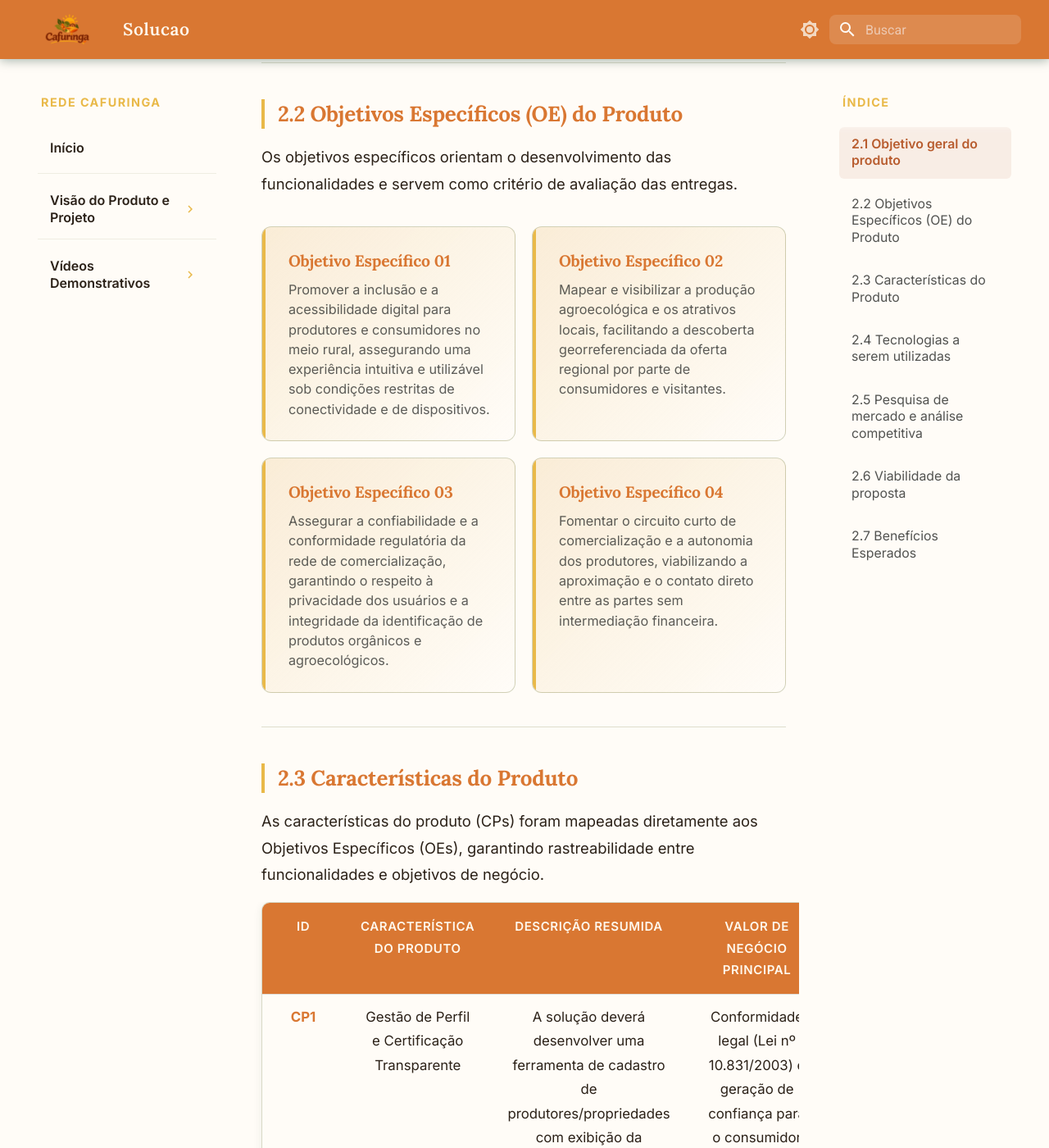
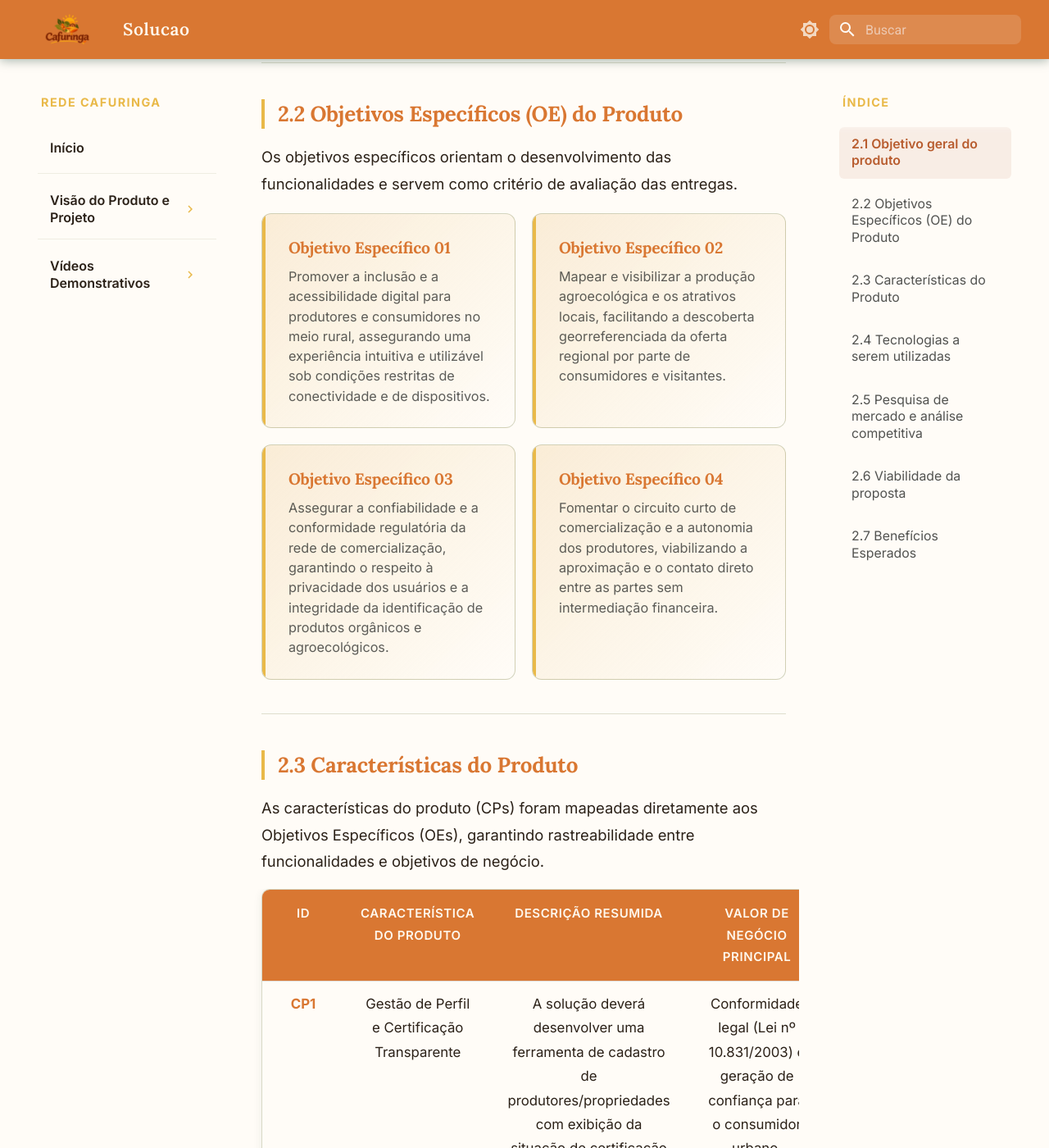
Before and after one commit to mdsreq-fga-unb/REQ-2026.2-T02-RedeCafuringa, an MkDocs documentation site: the page built from docs/unidade1/solucao.md, in a window 1280 px wide and 1400 px high, scrolled down 706 px. Shown: the whole window at 82% size. Built offline with MkDocs 1.6.1 and Material for MkDocs 9.7.7, drawn with Linux system fonts in a browser that asks for light colours.

Commit message:
style: atualiza o design system com novas paletas e estilos de cards

```diff
--- a/docs/stylesheets/extra.css
+++ b/docs/stylesheets/extra.css
@@ -496,7 +496,7 @@
   display: grid;
   grid-template-columns: repeat(auto-fill, minmax(260px, 1fr));
   gap: 1rem;
-  margin: 1.8rem 0 2rem;
+  margin: 1rem 0 0rem;
 }
 
 .section-card {
@@ -790,3 +790,27 @@
 [data-md-color-scheme="slate"] .md-typeset strong {
   color: var(--nativo-cream);
 }
+
+/* =====================================================
+   CONTORNO/CAIXAS
+   ===================================================== */
+
+[data-md-color-scheme="slate"] .md-typeset .admonition.info,
+[data-md-color-scheme="slate"] .md-typeset details.info {
+  border-left-color: var(--nativo-sage) !important;
+  background-color: rgba(217, 119, 50, 0.12) !important;
+  border-color: var(--nativo-sage) !important;
+}
+
+[data-md-color-scheme="slate"] .md-typeset .admonition.info > .admonition-title,
+[data-md-color-scheme="slate"] .md-typeset details.info > summary {
+  background-color: rgba(217, 119, 50, 0.22) !important;
+  color: var(--nativo-cream) !important;
+}
+
+[data-md-color-scheme="slate"] .md-typeset .admonition.info .admonition-title::before {
+  color: var(--nativo-sage) !important;
+  background-color: var(--nativo-sage) !important;
+  mask-image: var(--md-admonition-icon--info);
+  -webkit-mask-image: var(--md-admonition-icon--info);
+}
```
